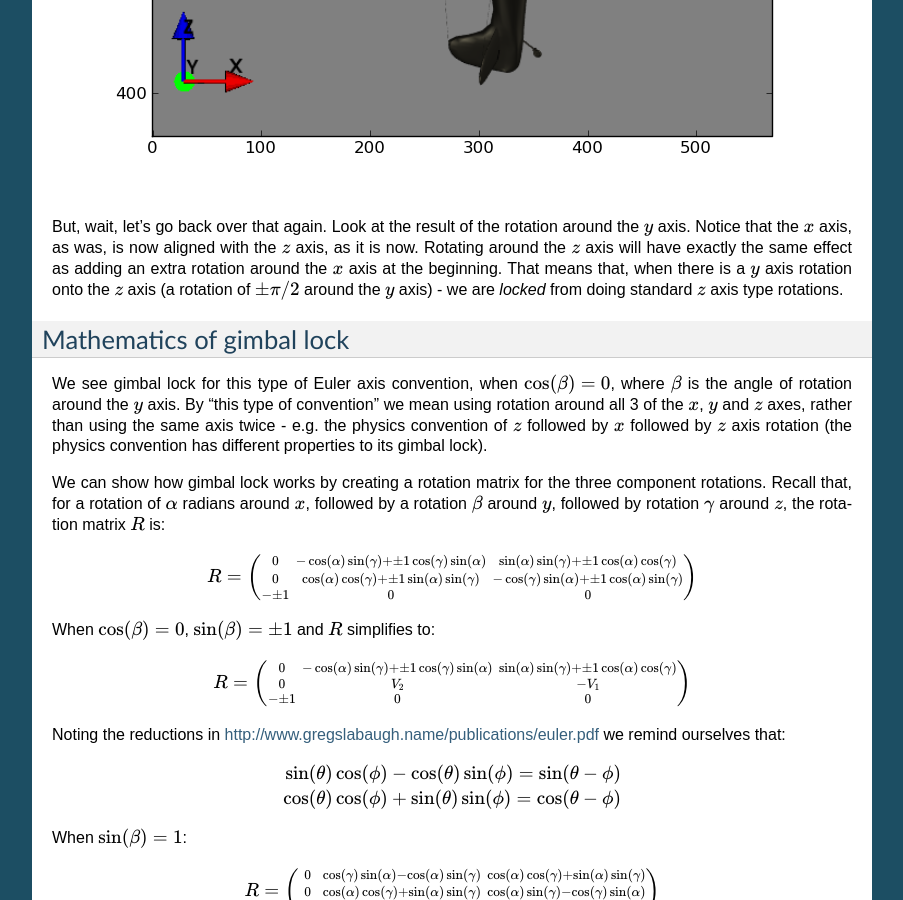
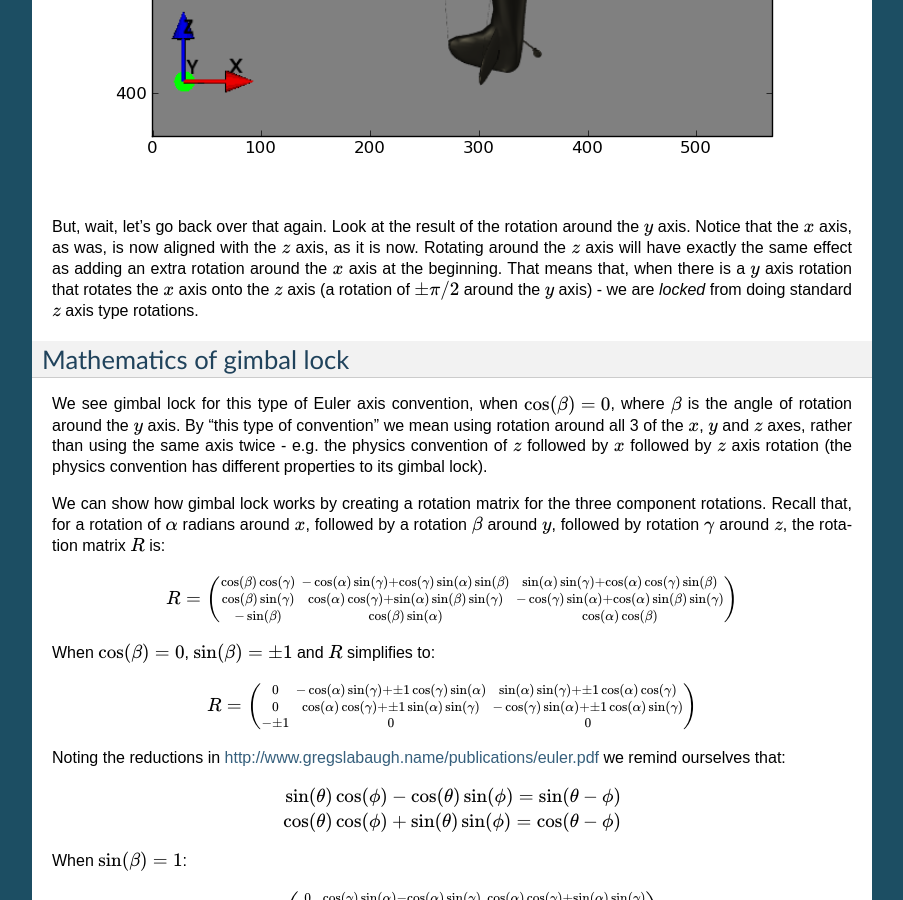
Before and after one commit to matthew-brett/transforms3d, a Sphinx documentation site: the page built from doc/gimbal_lock.rst, in a window 1280 px wide and 900 px high, scrolled down 2638 px. Shown: the whole window, without its empty margins (198-1101 px from the left). Built offline with Sphinx 7.4.7, drawn with Linux system fonts in a browser that asks for light colours; formulas are drawn with MathJax 3.

Commit message:
Cleaned up mess in copy-pastes

```diff
--- a/doc/gimbal_lock.rst
+++ b/doc/gimbal_lock.rst
@@ -34,12 +34,13 @@ away from the viewer):
 .. image:: images/spitfire_hoped.png
 
 But, wait, let's go back over that again.  Look at the result of the
-rotation around the $y$ axis.  Notice that the $x$ axis, as was,
-is now aligned with the $z$ axis, as it is now.  Rotating around the $z$
-axis will have exactly the same effect as adding an extra rotation
-around the $x$ axis at the beginning.  That means that, when there is a
-$y$ axis rotation onto the $z$ axis (a rotation of $\pm\pi/2$ around the
-$y$ axis) - we are *locked* from doing standard $z$ axis type rotations.
+rotation around the $y$ axis.  Notice that the $x$ axis, as was, is now
+aligned with the $z$ axis, as it is now.  Rotating around the $z$ axis
+will have exactly the same effect as adding an extra rotation around the
+$x$ axis at the beginning.  That means that, when there is a $y$ axis
+rotation that rotates the $x$ axis onto the $z$ axis (a rotation of
+$\pm\pi/2$ around the $y$ axis) - we are *locked* from doing standard
+$z$ axis type rotations.
 
 Mathematics of gimbal lock
 ==========================
@@ -59,13 +60,13 @@ by rotation $\gamma$ around $z$, the rotation matrix $R$ is:
 
 .. math::
 
-   R = \left(\begin{smallmatrix}0 & - \operatorname{cos}\left(\alpha\right) \operatorname{sin}\left(\gamma\right) + \pm{1} \operatorname{cos}\left(\gamma\right) \operatorname{sin}\left(\alpha\right) & \operatorname{sin}\left(\alpha\right) \operatorname{sin}\left(\gamma\right) + \pm{1} \operatorname{cos}\left(\alpha\right) \operatorname{cos}\left(\gamma\right)\\0 & \operatorname{cos}\left(\alpha\right) \operatorname{cos}\left(\gamma\right) + \pm{1} \operatorname{sin}\left(\alpha\right) \operatorname{sin}\left(\gamma\right) & - \operatorname{cos}\left(\gamma\right) \operatorname{sin}\left(\alpha\right) + \pm{1} \operatorname{cos}\left(\alpha\right) \operatorname{sin}\left(\gamma\right)\\- \pm{1} & 0 & 0\end{smallmatrix}\right)
+   R = \left(\begin{smallmatrix}\operatorname{cos}\left(\beta\right) \operatorname{cos}\left(\gamma\right) & - \operatorname{cos}\left(\alpha\right) \operatorname{sin}\left(\gamma\right) + \operatorname{cos}\left(\gamma\right) \operatorname{sin}\left(\alpha\right) \operatorname{sin}\left(\beta\right) & \operatorname{sin}\left(\alpha\right) \operatorname{sin}\left(\gamma\right) + \operatorname{cos}\left(\alpha\right) \operatorname{cos}\left(\gamma\right) \operatorname{sin}\left(\beta\right)\\\operatorname{cos}\left(\beta\right) \operatorname{sin}\left(\gamma\right) & \operatorname{cos}\left(\alpha\right) \operatorname{cos}\left(\gamma\right) + \operatorname{sin}\left(\alpha\right) \operatorname{sin}\left(\beta\right) \operatorname{sin}\left(\gamma\right) &- \operatorname{cos}\left(\gamma\right) \operatorname{sin}\left(\alpha\right) + \operatorname{cos}\left(\alpha\right) \operatorname{sin}\left(\beta\right) \operatorname{sin}\left(\gamma\right)\\- \operatorname{sin}\left(\beta\right) & \operatorname{cos}\left(\beta\right) \operatorname{sin}\left(\alpha\right) & \operatorname{cos}\left(\alpha\right) \operatorname{cos}\left(\beta\right)\end{smallmatrix}\right)
 
 When $\cos(\beta) = 0$, $\sin(\beta) = \pm1$ and $R$ simplifies to:
 
 .. math::
 
-     R = \left(\begin{smallmatrix}0 & - \operatorname{cos}\left(\alpha\right) \operatorname{sin}\left(\gamma\right) + \pm{1} \operatorname{cos}\left(\gamma\right) \operatorname{sin}\left(\alpha\right) & \operatorname{sin}\left(\alpha\right) \operatorname{sin}\left(\gamma\right) + \pm{1} \operatorname{cos}\left(\alpha\right) \operatorname{cos}\left(\gamma\right)\\0 & V_{2} & - V_{1}\\-\pm{1} & 0 & 0\end{smallmatrix}\right)
+     R = \left(\begin{smallmatrix}0 & - \operatorname{cos}\left(\alpha\right) \operatorname{sin}\left(\gamma\right) + \pm{1} \operatorname{cos}\left(\gamma\right) \operatorname{sin}\left(\alpha\right) & \operatorname{sin}\left(\alpha\right) \operatorname{sin}\left(\gamma\right) + \pm{1} \operatorname{cos}\left(\alpha\right) \operatorname{cos}\left(\gamma\right)\\0 & \operatorname{cos}\left(\alpha\right) \operatorname{cos}\left(\gamma\right) + \pm{1} \operatorname{sin}\left(\alpha\right) \operatorname{sin}\left(\gamma\right) & - \operatorname{cos}\left(\gamma\right) \operatorname{sin}\left(\alpha\right) + \pm{1} \operatorname{cos}\left(\alpha\right) \operatorname{sin}\left(\gamma\right)\\- \pm{1} & 0 & 0\end{smallmatrix}\right)
 
 Noting the reductions in
 http://www.gregslabaugh.name/publications/euler.pdf we remind ourselves that:
```
Also changed, not shown: 1 other file.
